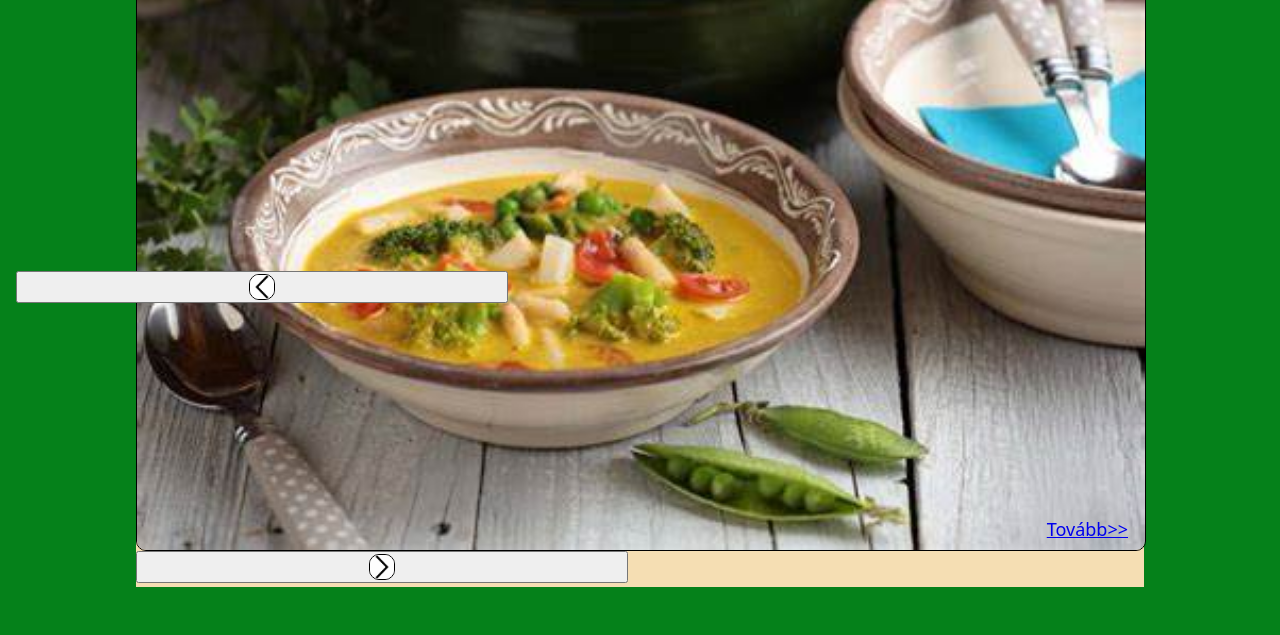
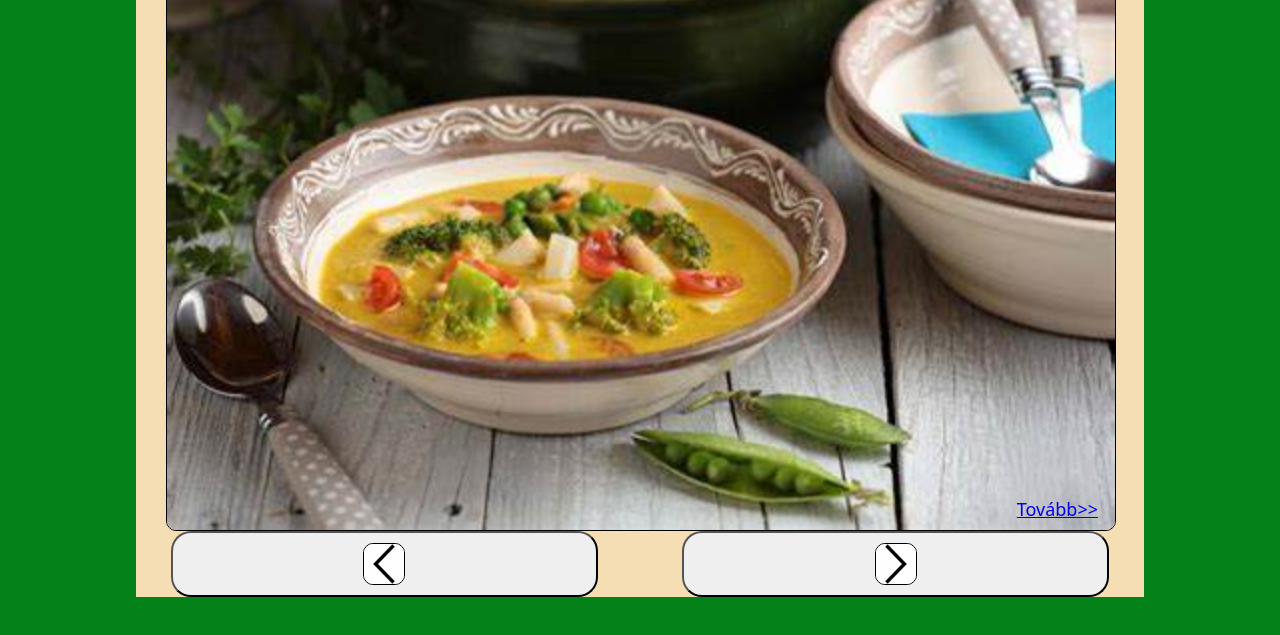
Before and after one commit to szixi10a/f1, a plain HTML site: page index.html in a window 1280 px wide. Shown: the part 129-764 px from the top of the page. Drawn offline with Linux system fonts and the light colour scheme.

Commit message:
style.css 2.0

```diff
--- a/style.css
+++ b/style.css
@@ -1,13 +1,16 @@
 .row {
+
+    padding:  20px 30px 0px 30px;;
     background-color: wheat;
-    height: 100%;
+    display: inline-block;
 }
 
 .bal {
-    position: absolute;
-    top: 50%;
-    left: 16px;
-    font-size: 50px;
+    float: left;
+}
+
+.jobb {
+    float: right;
 }
 
 .container {
@@ -62,5 +65,13 @@ video {
 }
 
 button>img {
-    width: 5%;
+    width: 10%;
 }
+
+button {
+    border-radius: 20px;
+    padding: 10px;
+    width: 45%;
+    margin-left: 5px;
+    margin-right: 5px;
+}
```
